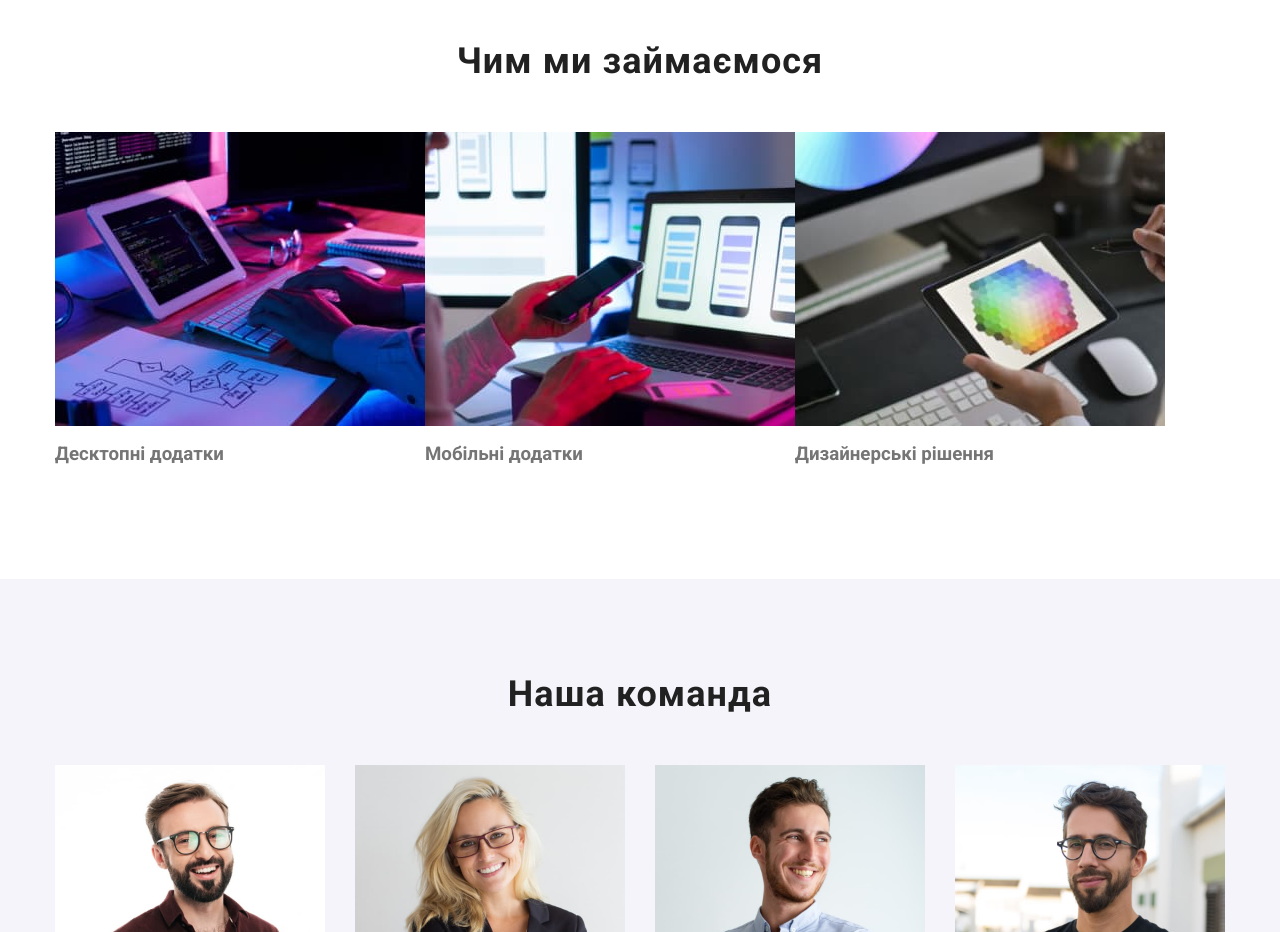
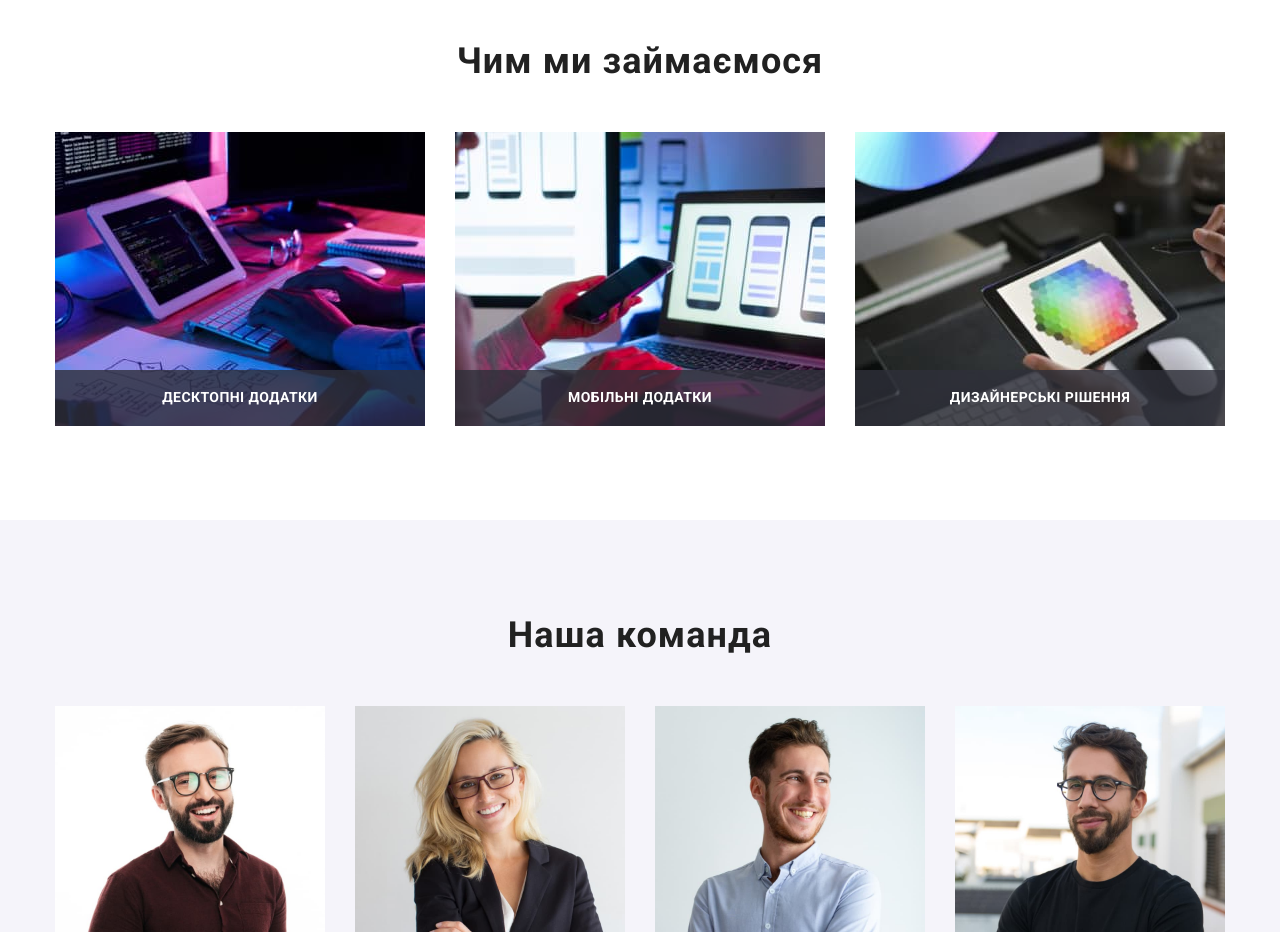
Before and after one commit to Dmytro-coder/goit-markup-hw-05, a plain HTML site: page index.html in a window 1280 px wide. Shown: the part 1080-2012 px from the top of the page. Drawn offline with nearby package versions, Linux system fonts and the light colour scheme.

Commit message:
Update index.html

```diff
--- a/index.html
+++ b/index.html
@@ -127,35 +127,35 @@
         <div class="container">
           <h2 class="section-title">Чим ми займаємося</h2>
           <ul class="work list">
-            <li class="work-photo-card">
+            <li class="work-photo">
               <img
                 src="./images/box1.jpg"
                 alt="Користувач працює на десктопі"
                 width="370"
                 height="294"
-                class="work-photo"
+                class="photo"
               />
-              <h3 class="work-subtitle">Десктопні додатки</h3>
+              <h3 class="subtitle">Десктопні додатки</h3>
             </li>
-            <li class="work-photo-card">
+            <li class="work-photo">
               <img
                 src="./images/box2.jpg"
                 alt="Користувач працює на смартфоні"
                 width="370"
                 height="294"
-                class="work-photo"
+                class="photo"
               />
-              <h3 class="work-subtitle">Мобільні додатки</h3>
+              <h3 class="subtitle">Мобільні додатки</h3>
             </li>
-            <li class="work-photo-card">
+            <li class="work-photo">
               <img
                 src="./images/box3.jpg"
                 alt="Користувач працює на планшеті"
                 width="370"
                 height="294"
-                class="work-photo"
+                class="photo"
               />
-              <h3 class="work-subtitle">Дизайнерські рішення</h3>
+              <h3 class="subtitle">Дизайнерські рішення</h3>
             </li>
           </ul>
         </div>
```
